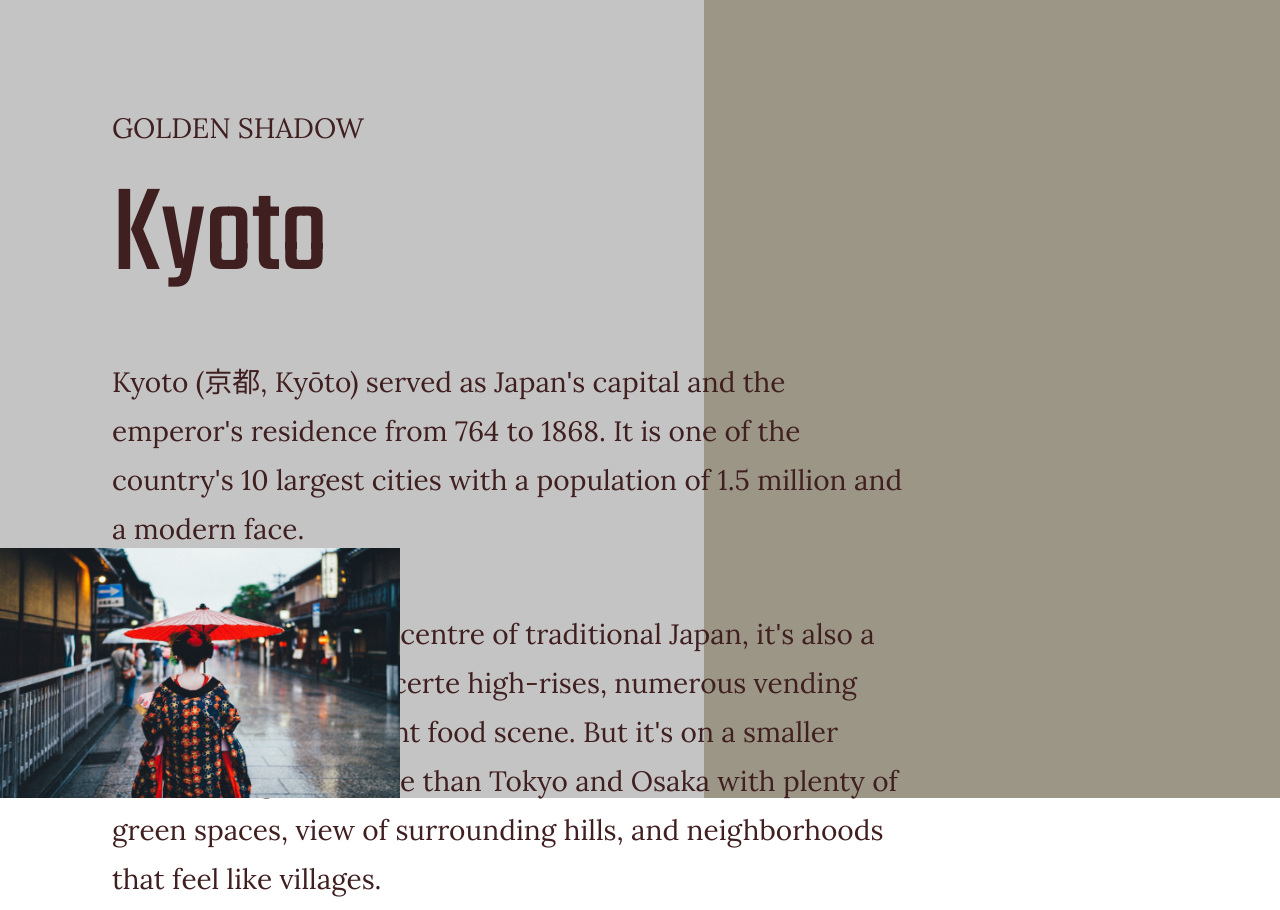
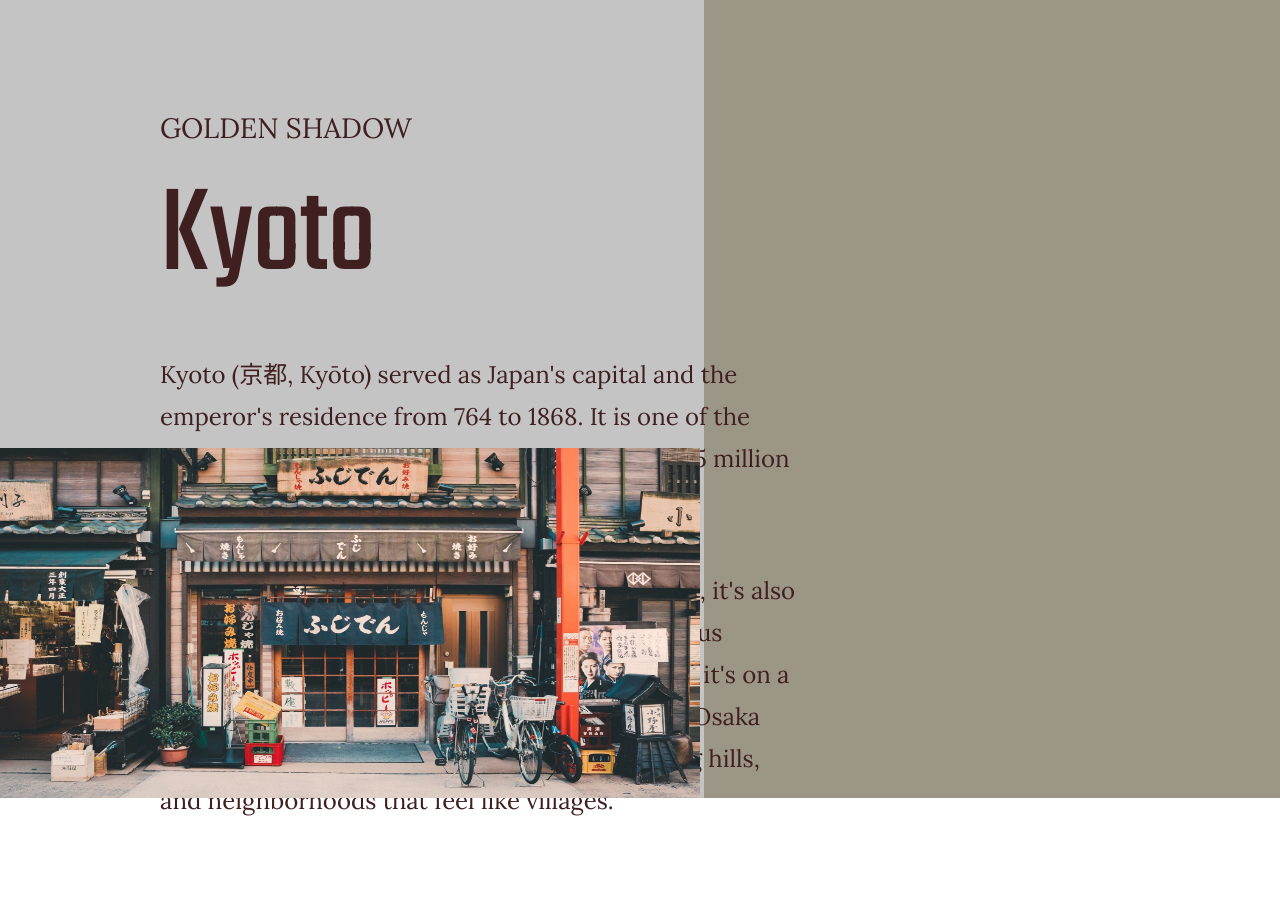
Before and after one commit to proLove0212/hazakura-travel, a React (Create React App) app: page / in a window 1280 px wide. Shown: the part 802-1712 px from the top of the page. After the commit the page ends 1632 px from the top, so only its background shows below. Built offline with nearby package versions, Linux system fonts and the light colour scheme; a web font is replaced by a local one.

Commit message:
Added fujiden image and styling to corner image and page info paragraphs

```diff
--- a/src/components/Common/CornerImage.css
+++ b/src/components/Common/CornerImage.css
@@ -1,6 +1,6 @@
 .corner-image img{
-  height: 250px;
-  width: 400px;
+  height: 350px;
+  width: 700px;
   position: absolute;
   bottom: 0px;
   left: 0px;
--- a/src/components/Common/PageInfo.css
+++ b/src/components/Common/PageInfo.css
@@ -2,10 +2,10 @@
   display: flex;
   flex-direction: column;
   justify-content: space-between;
-  height: 50em;
-  width: 50em;
+  height: 45em;
+  width: 40em;
   margin-top: 7em;
-  margin-left: 7em;
+  margin-left: 10em;
 }
 
 .page-header {
@@ -24,6 +24,6 @@ span.title {
 
 p.paragraph {
   display: flex;
-  font-size: 1.75rem;
+  font-size: 1.5rem;
   line-height: 1.75;
 }
--- a/src/components/Kyoto/Kyoto.js
+++ b/src/components/Kyoto/Kyoto.js
@@ -1,7 +1,8 @@
 import "./Kyoto.css";
 import PageInfo from "../Common/PageInfo";
 import CornerImage from "../Common/CornerImage";
-import geisha from "../../images/geisha.jpg";
+// import geisha from "../../images/geisha.jpg";
+import fujiden from "../../images/fujiden.jpg"
 
 function Kyoto() {
   const paragraph1 =
@@ -21,7 +22,7 @@ function Kyoto() {
         />
       </div>
       <div className="corner-container">
-        <CornerImage image={geisha} />
+        <CornerImage image={fujiden} />
       </div>
     </div>
   );
```
Also changed, not shown: src/images/fujiden.jpg (added).
